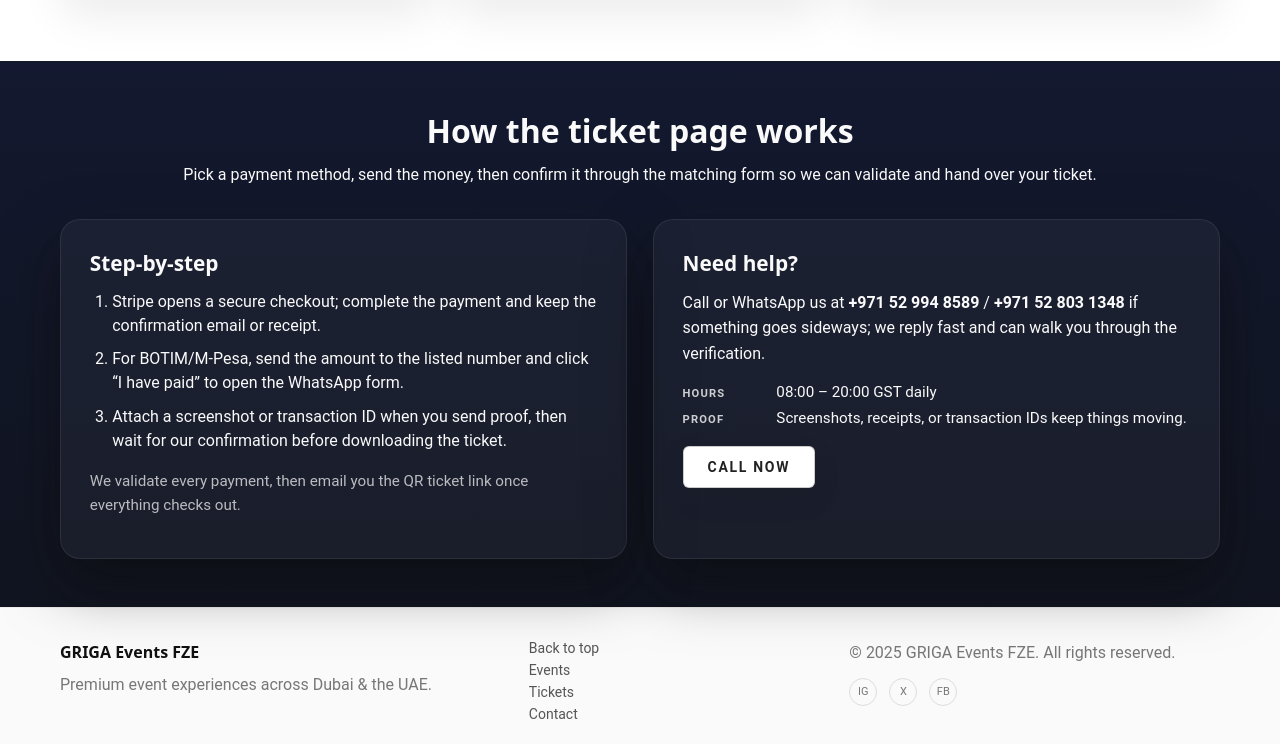
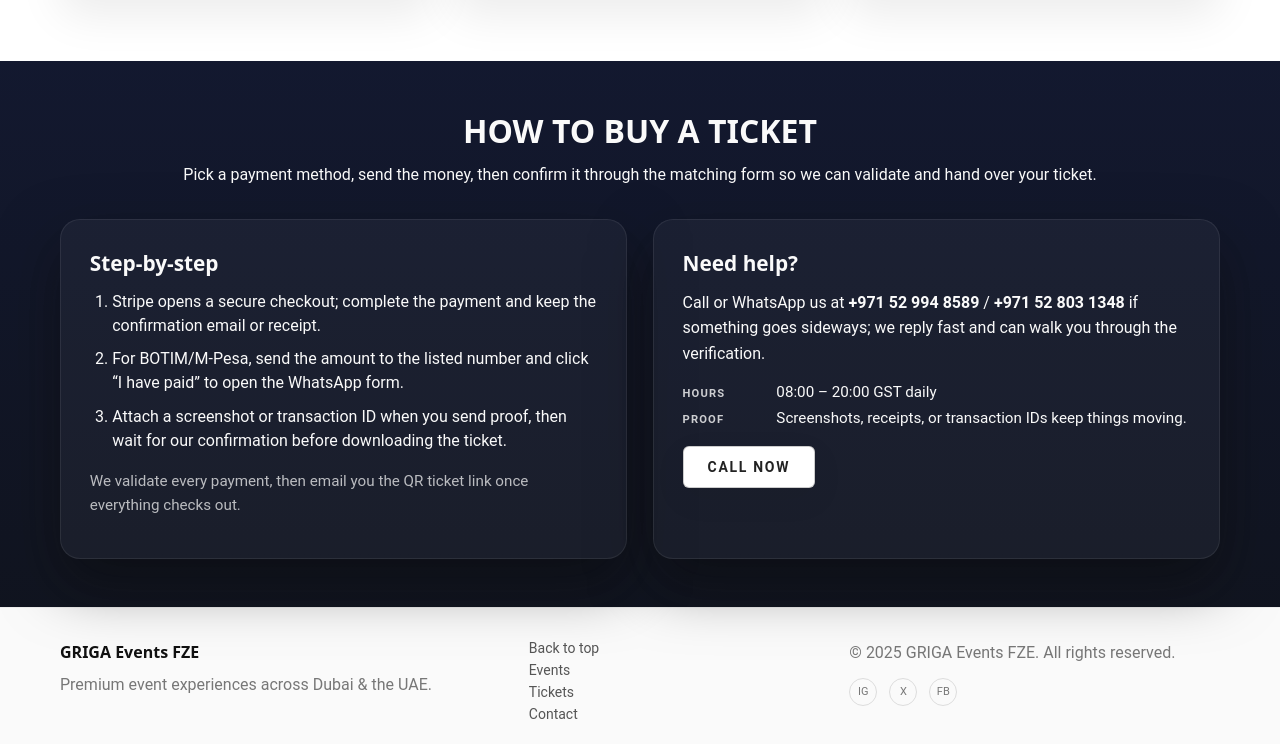
Before and after one commit to teekreatives/griga-events-fze-website, a plain HTML site: page tickets.html in a window 1280 px wide. Shown: the part 1053-1797 px from the top of the page. Drawn offline with nearby package versions, Linux system fonts and the light colour scheme.

Commit message:
Update ticket guide section header for clarity

```diff
--- a/tickets.html
+++ b/tickets.html
@@ -128,7 +128,7 @@
     <section class="ticket-guide" id="ticket-guide" data-aos="fade-up">
       <div class="container">
         <header class="section-header">
-          <h2>How the ticket page works</h2>
+          <h2>HOW TO BUY A TICKET</h2>
           <p>Pick a payment method, send the money, then confirm it through the matching form so we can validate and hand over your ticket.</p>
         </header>
         <div class="guide-grid">
```
